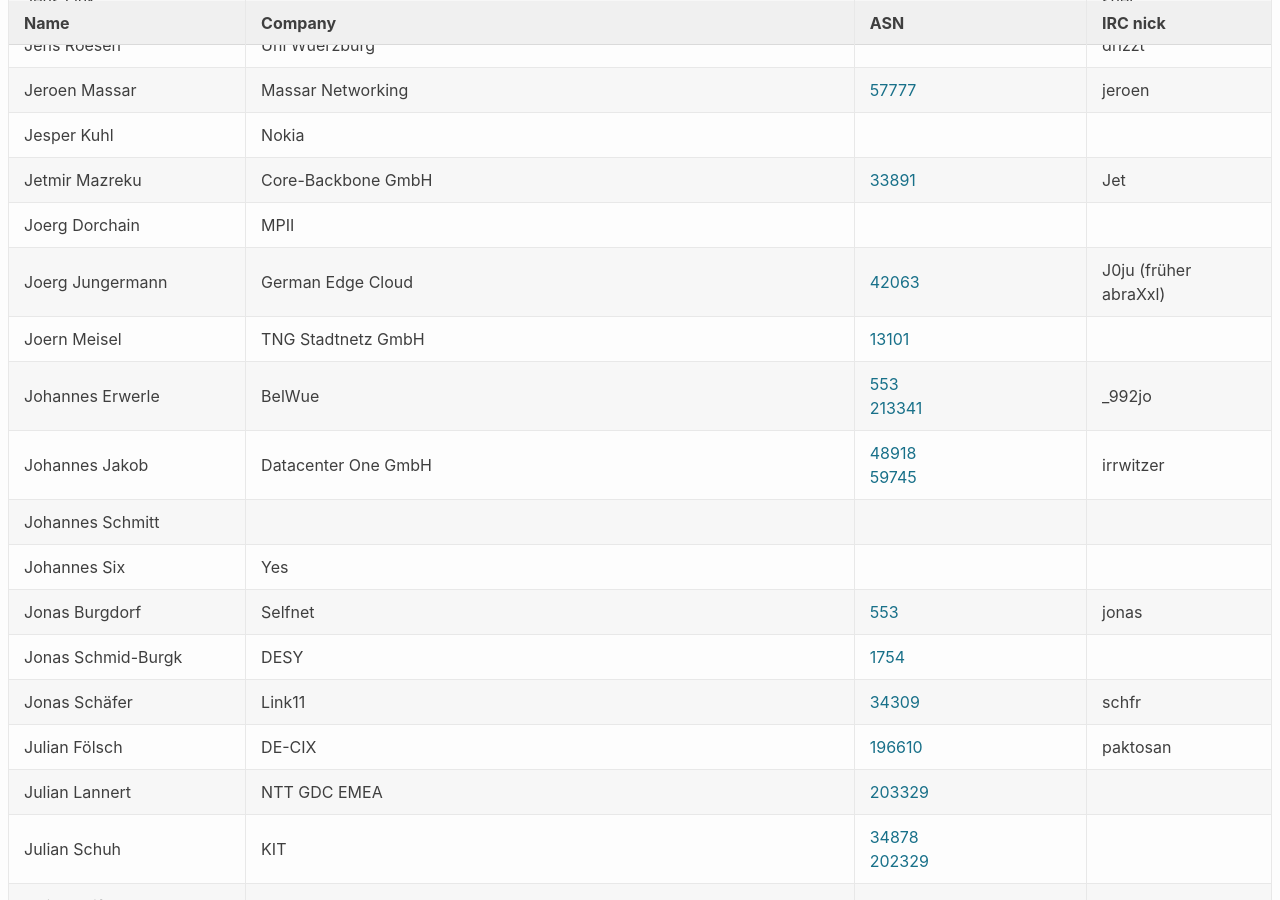
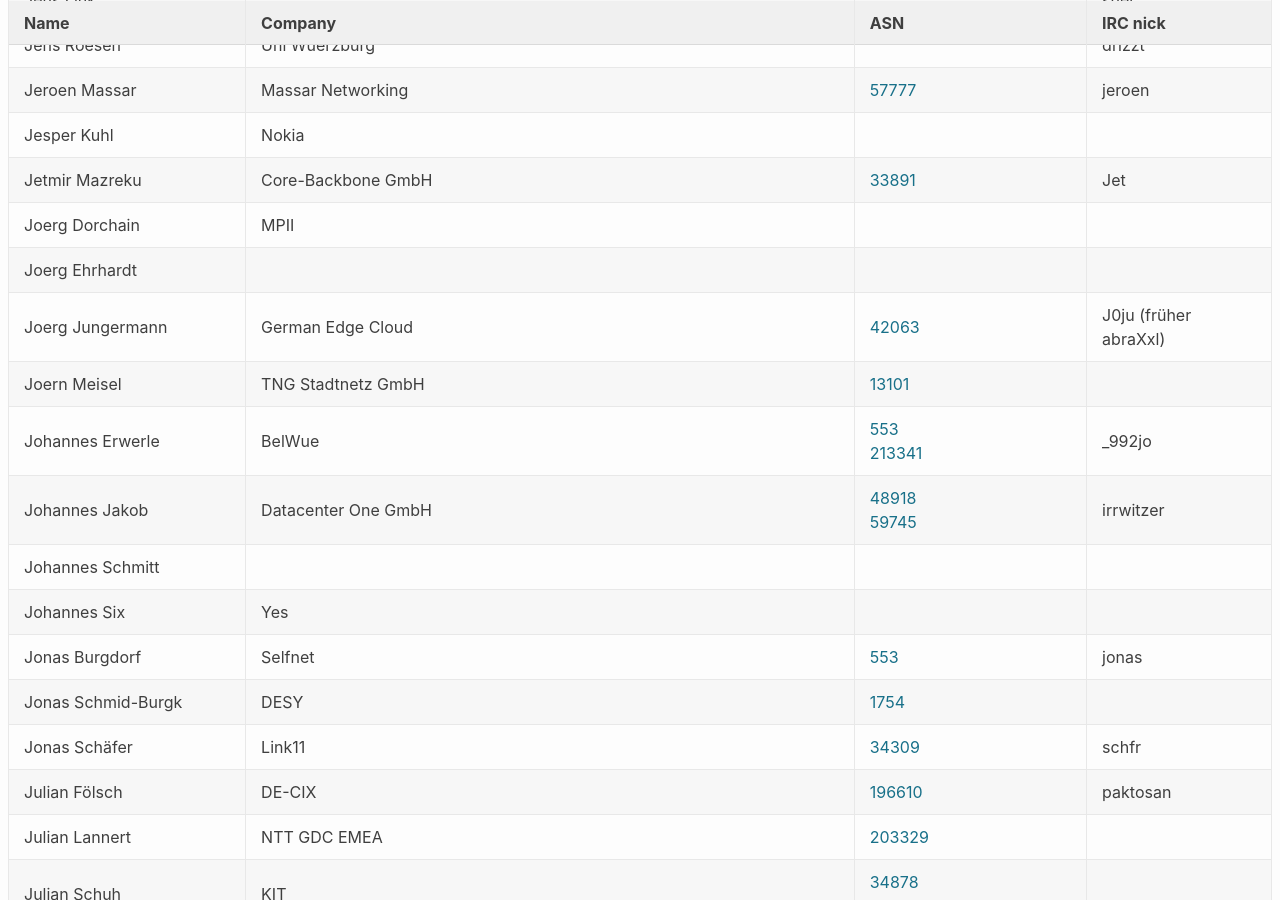
Before and after one commit to denog/pretix-attendeelist, a Jekyll site: the page built from denog13/index.markdown, in a window 1280 px wide and 900 px high, scrolled down 9085 px. Built offline with Jekyll 4.4.1, drawn with Linux system fonts in a browser that asks for light colours.

Commit message:
Latest data: Thu Oct 21 14:12:27 UTC 2021

```diff
--- a/_data/attendees_denog13.json
+++ b/_data/attendees_denog13.json
@@ -1218,6 +1218,12 @@
     "asn": null
   },
   {
+    "name": "Joerg Ehrhardt",
+    "company": null,
+    "irc": null,
+    "asn": null
+  },
+  {
     "name": "Joerg Jungermann",
     "company": "German Edge Cloud",
     "irc": "J0ju (früher abraXxl)",
```
